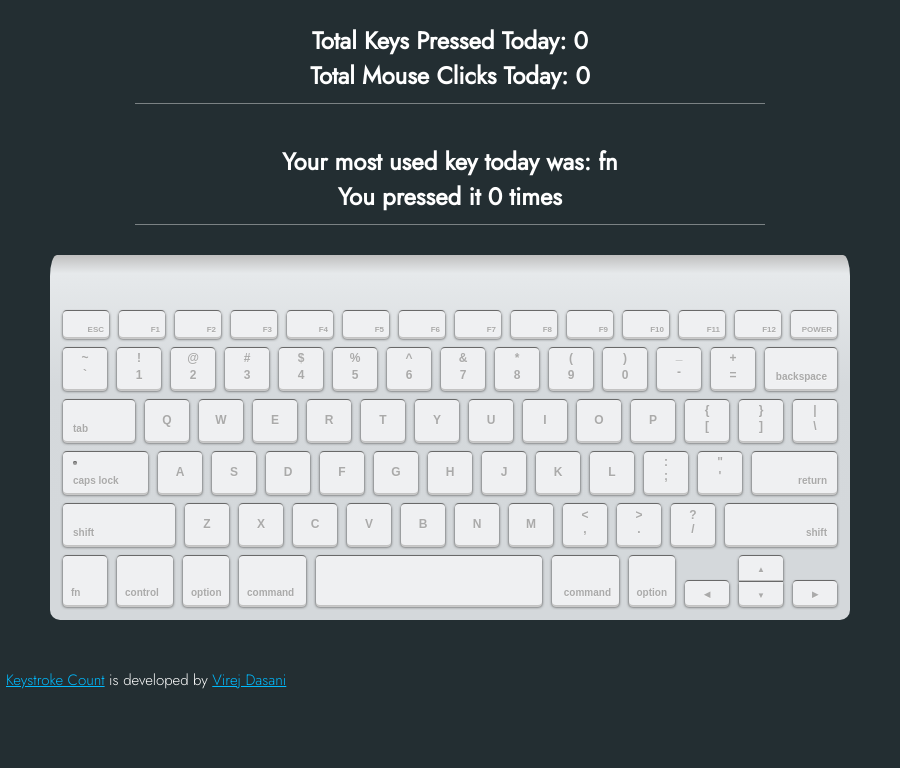
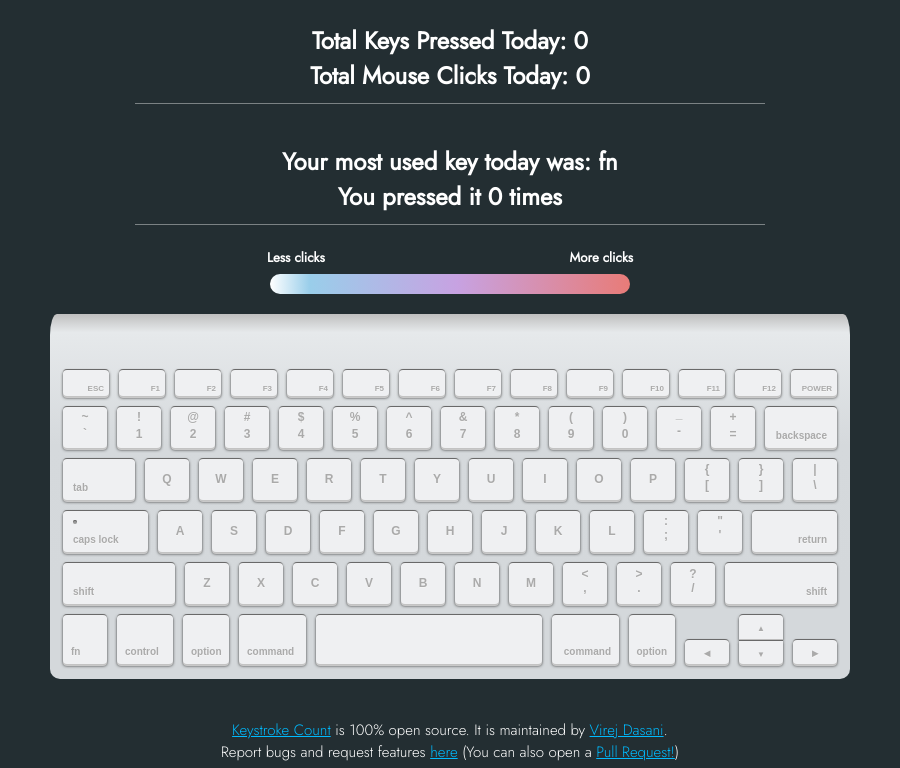
Before and after one commit to virejdasani/KeystrokeCount, an Electron app: page app/index.html in a window 900 px wide. Shown: the part 105-873 px from the top of the page. Before the commit the page ends 800 px from the top, so only its background shows below. Drawn offline with Linux system fonts and the light colour scheme; no server answers.

Commit message:
Added heatmap legend and credits

```diff
--- a/app/index.html
+++ b/app/index.html
@@ -24,6 +24,13 @@
     <h2 class="Jost" id="mostClicks">You pressed it 6,174 times</h2>
   </div>
   <hr class="separator">
+
+  <div id="heatmapText" class="Jost">
+    <h5 id="heatmapBarLeft">Less clicks</h5>
+    <h5 id="heatmapBarRight">More clicks</h5>
+  </div>
+  <!-- Heatmap color legend -->
+  <div id="heatmapLegend"></div>
 
   <div id="keyboard">
     <ul>
@@ -121,17 +128,22 @@
       </ol>
     </ul>
   </div>
-  <!-- <hr class="separator"> -->
-  <!-- <button class="Jost" id="moreButton">More</button> -->
 
-  <Keystroke id="credits"><a target="_blank" href="https://virejdasani.github.io/KeystrokeCount">Keystroke Count</a> is
-    developed by <a target="_blank" href="https://virejdasani.github.io/">Virej
-      Dasani</a></h4>
+  <div id="credits">
+    <a href="https://github.com/virejdasani/KeystrokeCount" target="_blank">Keystroke Count</a> is 100% open
+    source.
+    It is maintained by <a href="https://virejdasani.github.io/" target="_blank">Virej Dasani</a>.
+    </br>
+    Report bugs and request features <a target="_blank" href="https://github.com/virejdasani/KeystrokeCount/issues/new">
+      here</a>
+    (You can also open a <a target="_blank" href="https://github.com/virejdasani/KeystrokeCount">Pull
+      Request!</a>)
+  </div>
 
-    <script src="keys.js"></script>
-    <script src="index.js"></script>
-    <script src="setData.js"></script>
-    <script src="heatmap.js"></script>
+  <script src="keys.js"></script>
+  <script src="index.js"></script>
+  <script src="setData.js"></script>
+  <script src="heatmap.js"></script>
 
 </body>
 
--- a/app/keyboard.css
+++ b/app/keyboard.css
@@ -5,7 +5,7 @@
 
 #keyboard {
   z-index: 20;
-  margin: 30px auto 40px;
+  margin: 20px auto 40px;
   width: 800px;
   height: 315px;
   background: #bbb;
--- a/app/main.js
+++ b/app/main.js
@@ -1,5 +1,3 @@
-// https://wilix-team.github.io/iohook/usage.html#generic-node-application
-
 "use strict";
 
 const {
@@ -132,6 +130,7 @@ const hideWindow = () => {
 };
 
 // ioHook
+// docs: https://wilix-team.github.io/iohook/usage.html#generic-node-application
 
 var leftClicks = 0;
 var rightClicks = 0;
--- a/app/style.css
+++ b/app/style.css
@@ -20,7 +20,7 @@ body {
   font-family: Arial, Helvetica, sans-serif;
   text-align: center;
   user-select: none;
-  overflow: hidden;
+  /* overflow: hidden; */
 }
 
 #headTitle {
@@ -42,20 +42,6 @@ body {
   margin-top: 40px;
 }
 
-#moreButton {
-  margin-top: 30px;
-  background: rgba(190, 190, 190, 0.19);
-  box-shadow: 0px 4px 4px rgba(0, 0, 0, 0.25);
-  border-radius: 15px;
-  width: 145px;
-  height: 55px;
-  border: none;
-  font-size: 35px;
-  line-height: 51px;
-  color: #c2c2c2;
-  outline: none;
-}
-
 #moreButton:hover {
   transition: 0.1s ease-in-out;
   color: #d6d6d6;
@@ -71,11 +57,7 @@ body {
 }
 
 #credits {
-  margin: 0;
-  padding: 0;
-  position: absolute;
-  bottom: 4px;
-  left: 6px;
+  padding-bottom: 5px;
   font-size: 15px;
   font-family: "JostThin";
 }
@@ -101,6 +83,34 @@ body {
   font-family: "Jost";
 }
 
+#heatmapLegend {
+  width: 40%;
+  height: 20px;
+  margin-left: 30%;
+  margin-top: 6px;
+  border-radius: 50px;
+
+  /* Gradient from https://coolors.co/gradient-maker/e87a76-c8a3e2-99ceea-ffffff?position=0,48,89,100&opacity=100,100,100,100&type=linear&rotation=270 */
+  background: hsla(2, 71%, 69%, 1);
+  background: linear-gradient(180deg, hsla(2, 71%, 69%, 1) 0%, hsla(275, 52%, 76%, 1) 48%, hsla(201, 66%, 76%, 1) 89%, hsla(0, 0%, 100%, 1) 100%);
+  background: -moz-linear-gradient(180deg, hsla(2, 71%, 69%, 1) 0%, hsla(275, 52%, 76%, 1) 48%, hsla(201, 66%, 76%, 1) 89%, hsla(0, 0%, 100%, 1) 100%);
+  background: -webkit-linear-gradient(180deg, hsla(2, 71%, 69%, 1) 0%, hsla(275, 52%, 76%, 1) 48%, hsla(201, 66%, 76%, 1) 89%, hsla(0, 0%, 100%, 1) 100%);
+}
+
+#heatmapText {
+  margin-top: 20px;
+}
+
+#heatmapBarLeft {
+  display: inline-block;
+  margin-right: 120px;
+}
+
+#heatmapBarRight {
+  display: inline-block;
+  margin-left: 120px;
+}
+
 ::-webkit-scrollbar {
   background-color: #181e21;
   width: 12px !important;
```
